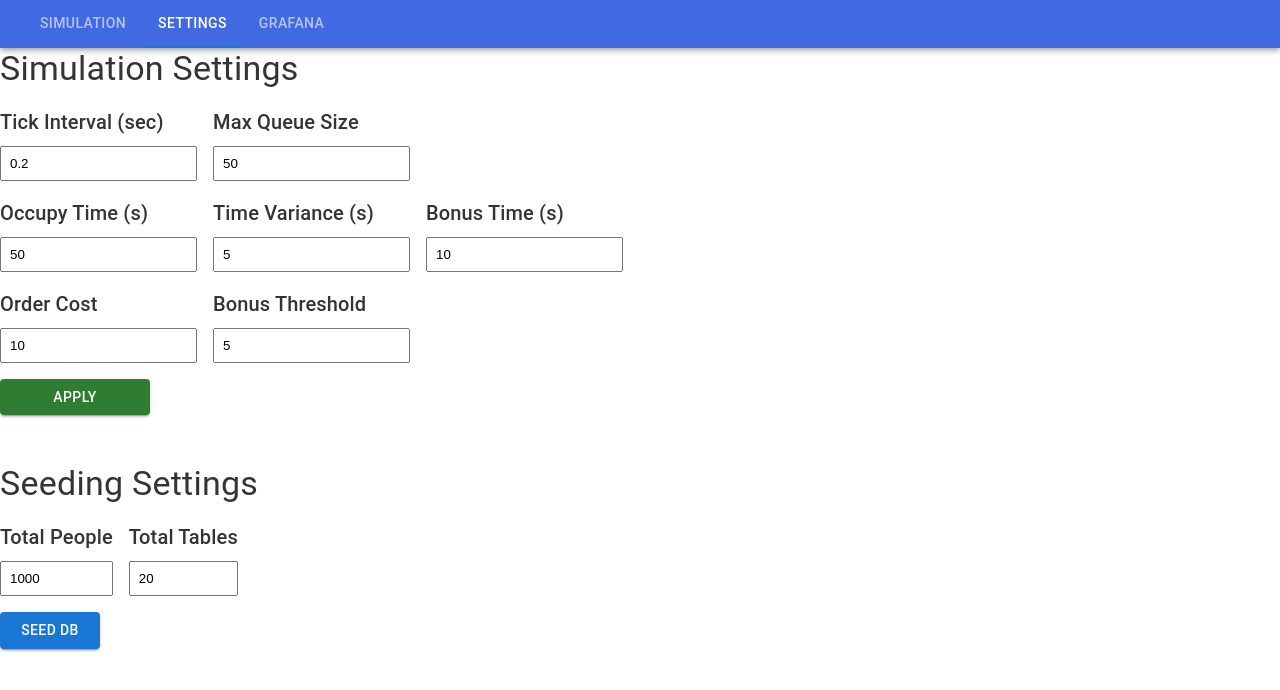
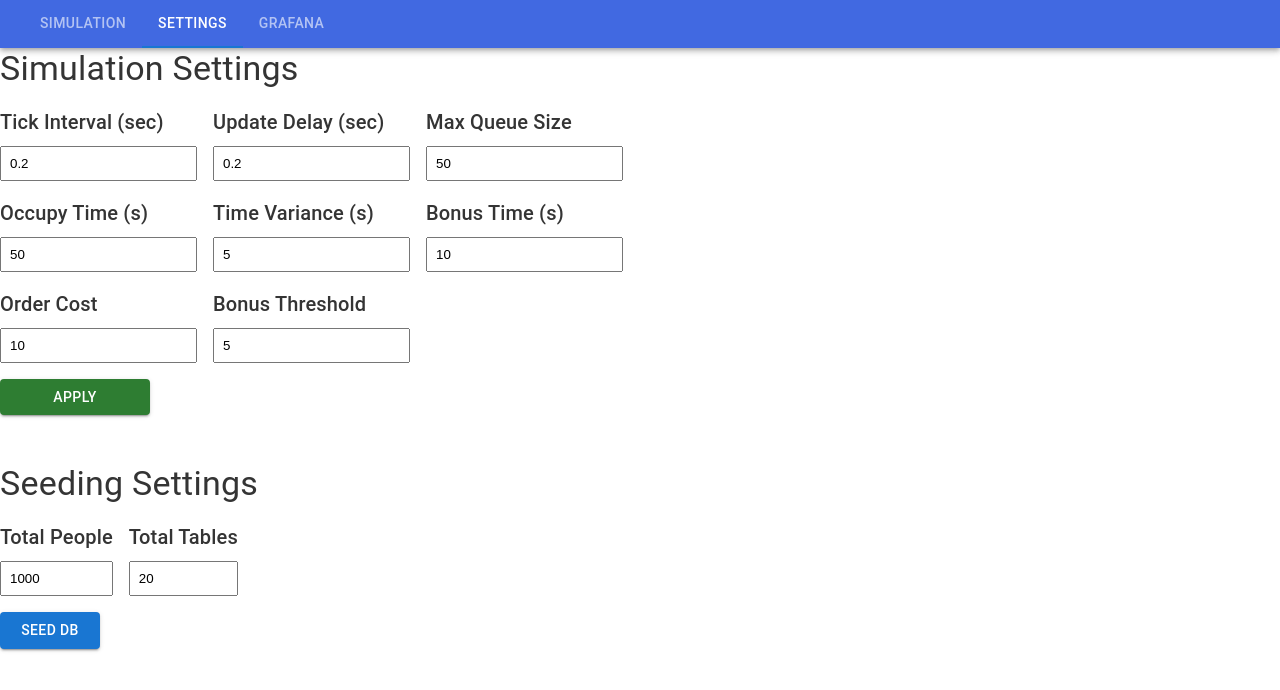
Before and after one commit to Mionuel/unicaf, a React app in the folder frontend/: page /settings in a window 1280 px wide. Shown: the top 690 px of the page. Built offline with nearby package versions, Linux system fonts and the light colour scheme; no server answers; the HTML template or start-up script is replaced by a standard one.

Commit message:
feat: also made the new delay changeable from the frontend

```diff
--- a/frontend/src/features/settings/SettingsPage.jsx
+++ b/frontend/src/features/settings/SettingsPage.jsx
@@ -10,6 +10,7 @@ import {
 function SettingsPage() {
   const [simSettings, setSimSettings] = useState({
     simulation_interval: 0.2,
+    update_delay: 0.2,
     max_queue_size: 50,
     occupy_seconds_min: 50,
     occupy_seconds_variance: 5,
@@ -68,10 +69,18 @@ function SettingsPage() {
             <NumberField
               type="number"
               label="Tick Interval (sec)"
-              min={0.1}
+              min={0.0001}
               step={0.1}
               value={simSettings.simulation_interval}
               onChange={handleSimChange("simulation_interval")}
+            />
+            <NumberField
+              type="number"
+              label="Update Delay (sec)"
+              min={0.0001}
+              step={0.1}
+              value={simSettings.simulation_interval}
+              onChange={handleSimChange("update_delay")}
             />
             <NumberField
               type="number"
```
Also changed, not shown: 2 other files (tests, documents, lock files or other folders).
